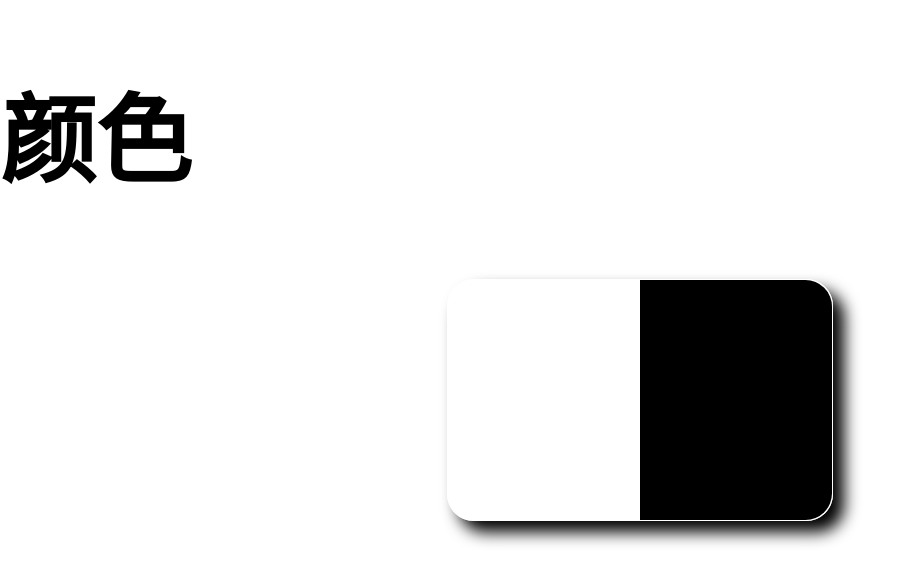
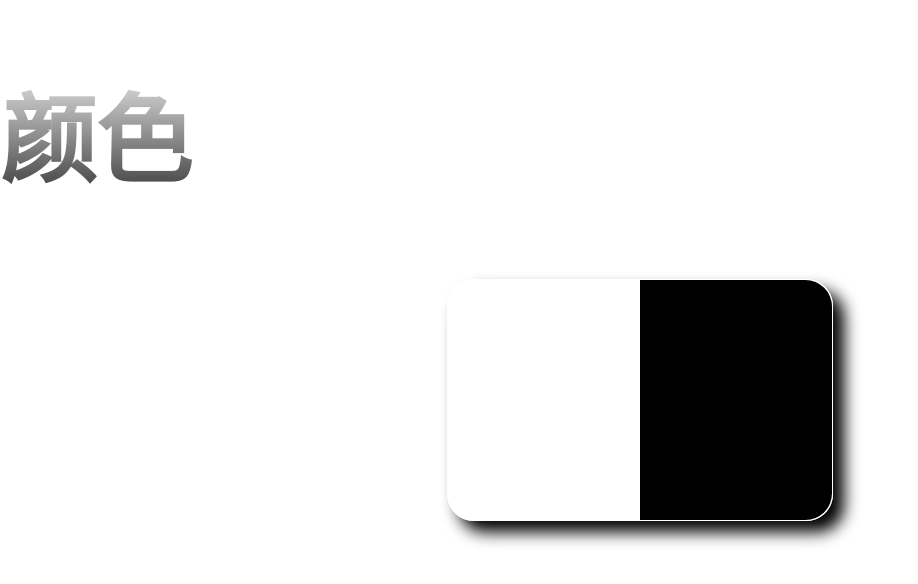
Before and after one commit to odenirdev/cores, a plain HTML site: page app/index.html in a window 1280 px wide. Shown: the whole page, without its empty margins (0-918 px from the left). Drawn offline with nearby package versions, Linux system fonts and the light colour scheme.

Commit message:
cores app v1.2

```diff
--- a/app/css/estilo.css
+++ b/app/css/estilo.css
@@ -7,9 +7,17 @@ section {
 }
 
 section {
+    position: absolute;
     display: flex;
     justify-content: center;
     align-items: center;
+}
+
+h1 {
+    font-size: 72px;
+    background: linear-gradient(#eee, #333);
+    -webkit-background-clip: text;
+    -webkit-text-fill-color: transparent;
 }
 
 #controle {
@@ -50,6 +58,7 @@ footer {
     left: 0;
     bottom: 0;
     width: 100%;
+    height: 50%;
 }
 
 header {
@@ -57,6 +66,7 @@ header {
     left: 0;
     top: 0;
     width: 100%;
+    height: 50%;
 }
 
 .slidecontainer {
--- a/app/index.html
+++ b/app/index.html
@@ -14,7 +14,6 @@
 <body>
     <header>
         <h1>颜色</h1>
-        <div id="cores"></div>
     </header>
     <section>
         <div id="controle">
@@ -33,6 +32,7 @@
             </div>
             <input id="seletorAngulo" type="range" class="slider" min="0" max="90" value="0">
         </div>
+        <div id="cores"></div>
     </footer>
     <script src="js/geral.js"></script>
 </body>
```
